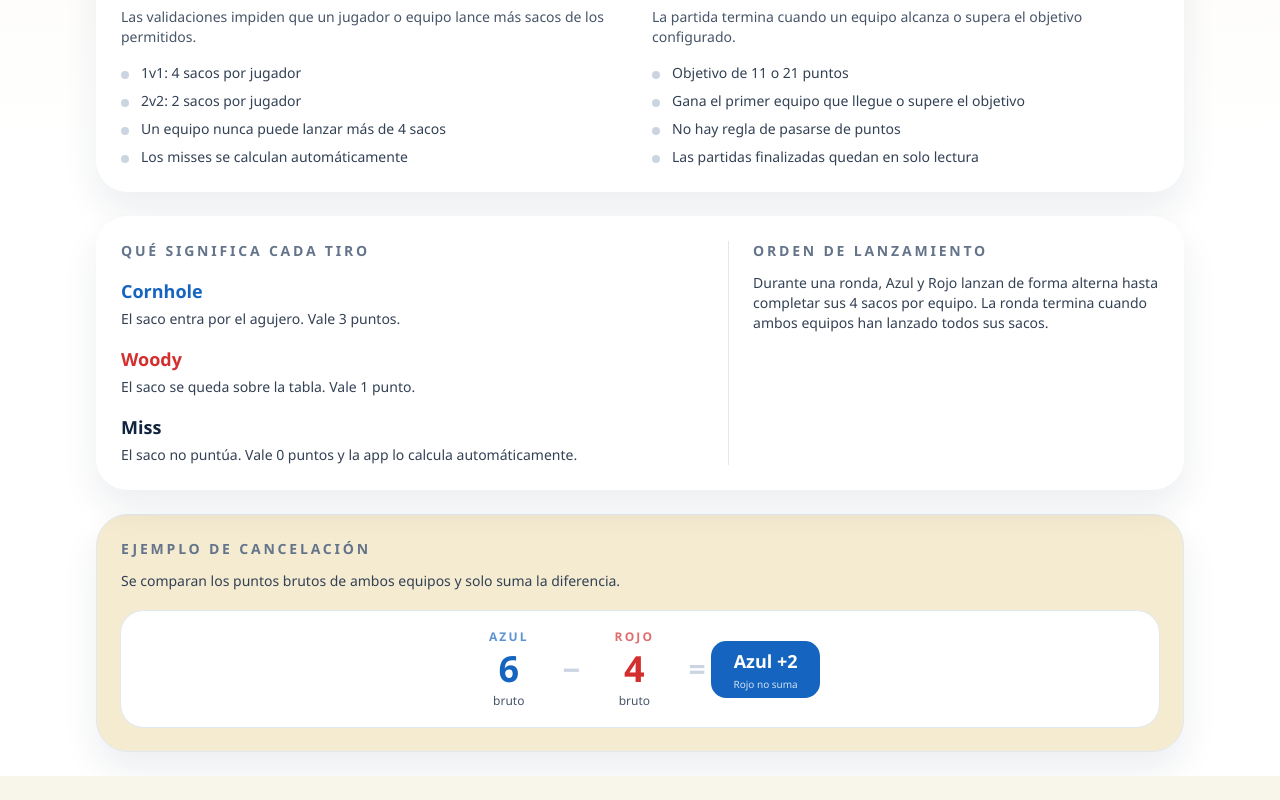
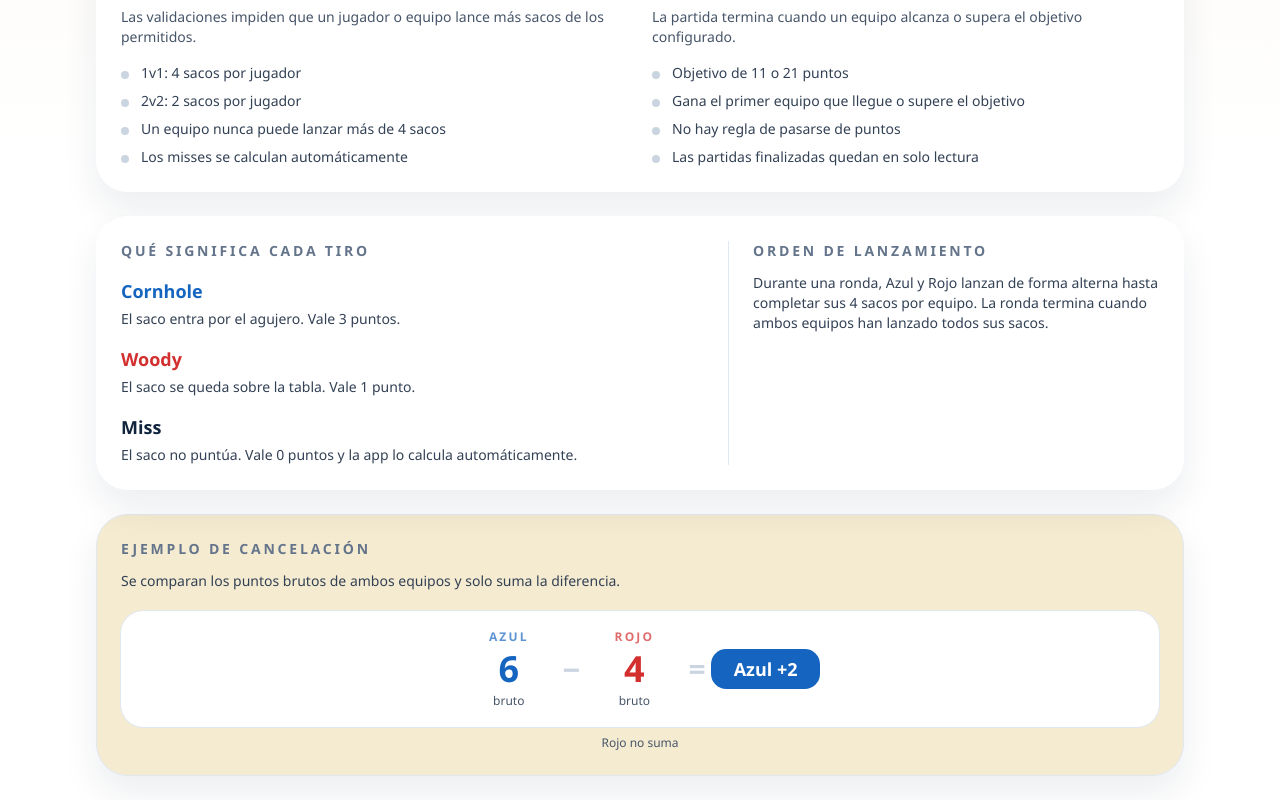
Before and after one commit to amerinoo/cornhole-scorekeeper, a React (Vite) app: page /reglas in a window 1280 px wide. Shown: the part 706-1506 px from the top of the page. Before the commit the page ends 1482 px from the top, so only its background shows below. Built offline with nearby package versions, Linux system fonts and the light colour scheme; no server answers.

Commit message:
Move no-score note outside result box

```diff
--- a/src/app/pages/RulesPage.tsx
+++ b/src/app/pages/RulesPage.tsx
@@ -172,11 +172,11 @@
 
             <div className="flex w-[6.2rem] flex-col justify-center rounded-[0.95rem] bg-blueTeam px-1.5 py-1.5 text-center text-white sm:w-[6.8rem]">
               <p className="text-base font-black sm:text-lg">Azul +2</p>
-              <p className="mt-0.5 text-[10px] font-medium text-white/80">
-                Rojo no suma
-              </p>
             </div>
           </div>
+          <p className="mt-2 text-center text-xs font-medium text-slate-600">
+            Rojo no suma
+          </p>
         </div>
       </article>
     </section>
```
